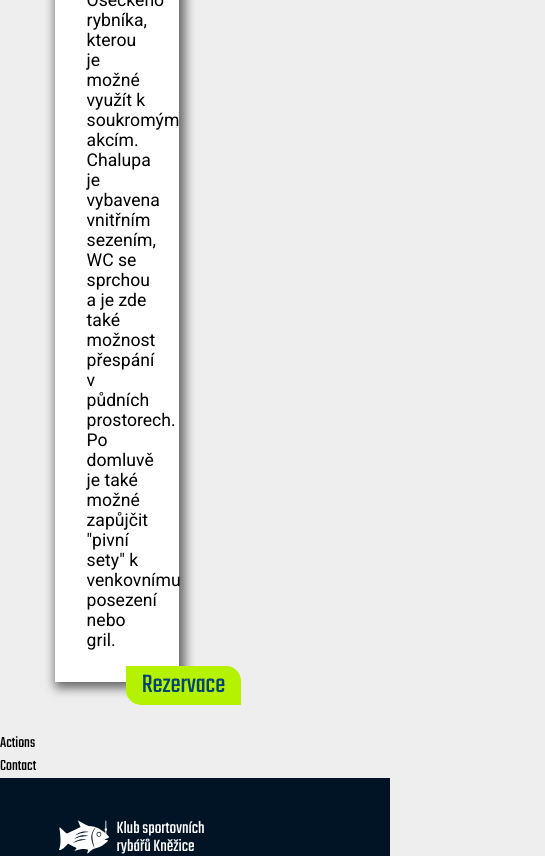
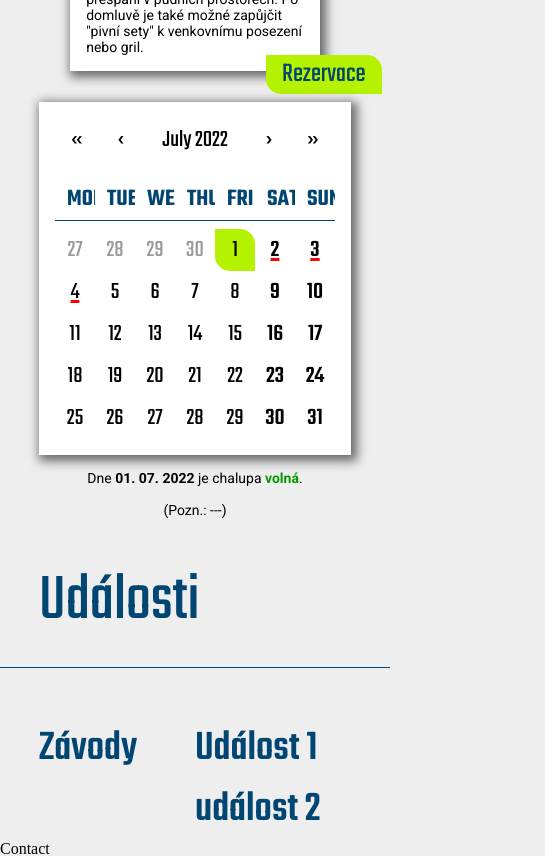
Before and after one commit to TrejbalPetr/REACT-Rybari-Knezice, a React (Create React App) app: page / in a window 390 px wide. Shown: the part 2760-3616 px from the top of the page, 545 px wide, since content can reach past the window. Built offline with nearby package versions, Linux system fonts and the light colour scheme.

Commit message:
changes callendar

```diff
--- a/package.json
+++ b/package.json
@@ -10,11 +10,13 @@
     "@types/node": "^16.11.41",
     "@types/react": "^18.0.14",
     "@types/react-dom": "^18.0.5",
+    "date-fns": "^2.28.0",
     "react": "^18.2.0",
     "react-calendar": "^3.7.0",
     "react-countup": "^6.3.0",
     "react-dom": "^18.2.0",
     "react-icons": "^4.4.0",
+    "react-moment": "^1.1.2",
     "react-scripts": "5.0.1",
     "typescript": "^4.7.4",
     "web-vitals": "^2.1.4"
--- a/src/App.css
+++ b/src/App.css
@@ -3,7 +3,6 @@
     padding: 0;
     margin: 0;
     scroll-behavior: smooth;
-    font-family: var(--font-titles);
 }
 
 body {
@@ -13,6 +12,7 @@ body {
 a {
     color: unset;
     text-decoration: none;
+    font-family: var(--font-titles);
 }
 
 p {
@@ -24,17 +24,20 @@ h1 {
     font-size: 67.1px;
     line-height: 100%;
     font-weight: 400;
+    font-family: var(--font-titles);
 }
 
 h2 {
     font-size: 43px;
     font-weight: 500;
+    font-family: var(--font-titles);
 }
 
 h4 {
     font-size: 27.5px;
     font-weight: 400;
     line-height: 100%;
+    font-family: var(--font-titles);
 }
 
 button {
@@ -44,6 +47,7 @@ button {
     margin: 0.5rem;
     border: 0;
     border-radius: 0 15px 0 15px;
+    font-family: var(--font-titles);
 }
 
 .BtnTransparent {
@@ -55,6 +59,7 @@ button {
     background-color: var(--green);
     color: var(--blue);
 }
+
 
 .foto_bg{
     background-image: linear-gradient(rgba(0, 0, 0, 0.4),rgba(0, 0, 0, 0.4)),url("./images/Background.png");
--- a/src/App.tsx
+++ b/src/App.tsx
@@ -1,5 +1,5 @@
 import React from 'react';
-import { Navbar, Header, Squares, About, Numbers, Members, Catches, Contact, Cottage, Actions, Footer } from './components';
+import { Navbar, Header, Squares, About, Numbers, Members, Catches, Contact, Cottage, Events, Footer } from './components';
 import './App.css';
 
 function App() {
@@ -15,7 +15,7 @@ function App() {
       <Members />
       <Catches />
       <Cottage />
-      <Actions />
+      <Events />
       <Contact />
       <Footer />
     </div>
--- a/src/components/actions/Actions.tsx
+++ /dev/null
@@ -1,9 +0,0 @@
-import React from 'react'
-
-const Actions = () => {
-  return (
-    <div>Actions</div>
-  )
-}
-
-export default Actions
--- a/src/components/cottage/Cottage.tsx
+++ b/src/components/cottage/Cottage.tsx
@@ -1,13 +1,41 @@
 import React, { useState } from 'react'
+import Calendar from 'react-calendar'
+import moment from 'moment'
+
 import CottageImg from "../../images/Cottage.jpg"
-// import Callendar from "../../images/Callendar.png"
+
 import 'react-calendar/dist/Calendar.css';
+import "./cottage.css" /*CSS kalendáře v Calendar.css */
 
-import Calendar from 'react-calendar'
-import "./cottage.css"
+
 
 const Cottage = () => {
-  const [value, onChange] = useState(new Date());
+  const [dateState, setDateState] = useState(new Date());
+
+  const [fullDates, setFullDates] = useState([
+    {date: new Date('2022-07-02'), text: "Olík"},
+    {date: new Date('2022-07-03'), text: "Kamča"},
+    {date: new Date('2022-07-04'), text: "Hanička"}
+  ]);
+
+  let vybranyDen: String = "---"
+  let textColor: string = "#009900"
+  let allFullDates: Date[] = [];
+
+  for(let i = 0; i < fullDates.length; i++){
+    allFullDates.push(fullDates[i].date);
+  }
+
+  for(let i = 0; i < fullDates.length; i++){
+    if(fullDates[i].date.getFullYear() === dateState.getFullYear() && fullDates[i].date.getMonth() === dateState.getMonth() && fullDates[i].date.getDate() === dateState.getDate()){
+      vybranyDen = fullDates[i].text;
+      textColor = "#ff0000";
+      break;
+    }else{
+      vybranyDen = "---";
+      textColor = "#009900";
+    }
+  }
 
   return (
     <div className='Cottage'>
@@ -24,10 +52,16 @@ const Cottage = () => {
         </button>
       </div>
       <div className='CottageRight'>
-        <div className='CottageRightImg'>
-          {/* <img src={Callendar} alt="Kalendář" /> */}
-          <Calendar onChange={onChange} value={value} />
-        </div>
+        <Calendar onChange={setDateState} value={dateState}
+          tileClassName = {({ date, view }) => {
+            if((view === 'month') && allFullDates.some(disabledDate => date.getFullYear() === disabledDate.getFullYear() && date.getMonth() === disabledDate.getMonth() && date.getDate() === disabledDate.getDate())){
+              return 'CottageFull';
+            }
+          }}
+        />
+
+        <p className='CalendarResult'>Dne <b>{moment(dateState).format('DD. MM. YYYY')}</b> je chalupa <b style={{color: textColor}}>{vybranyDen !== "---" ? "obsazená" : "volná"}</b>.</p>
+        <p>(Pozn.: {vybranyDen})</p>
       </div>
     </div>
   )
--- a/src/components/cottage/cottage.css
+++ b/src/components/cottage/cottage.css
@@ -34,3 +34,119 @@
     margin-right: -80%;
     margin-top: -1rem;
 }
+
+.CottageRight {
+    max-width: 45%;
+    display: flex;
+    flex-direction: column;
+    /* justify-content: center; */
+    align-items: center;
+}
+
+.react-calendar {
+    font-family: var(--font-titles);
+    padding: 1rem;
+    width: auto;
+    box-shadow: 3px 3px 10px 3px var(--greyText);
+    border: 0;
+}
+
+.react-calendar__tile--now {
+    background-color: transparent;
+    text-decoration: 3px underline var(--green);
+}
+
+.react-calendar__tile--active:enabled:hover,
+.react-calendar__tile--active:enabled:focus {
+    background-color: var(--green);
+    /* color: var(--blue); */
+    /* text-decoration: underline; */
+    /* font-weight: 600; */
+    /* border: 1px solid var(--blue); */
+}
+
+.react-calendar__month-view__days__day--weekend {
+    color: black;
+    font-weight: 500;
+  }
+
+.react-calendar__tile--active,
+.react-calendar__tile--active {
+    /* color: var(--blue); */
+    background-color: var(--green);
+    color: black;
+    /* text-decoration: underline; */
+}
+
+.react-calendar__month-view__weekdays {
+    font-size: 24px;
+    font-weight: 600;
+    color: var(--blue);
+    border-bottom: 1px solid var(--blue);
+    margin-bottom: 0.5rem;
+}
+
+.react-calendar__month-view__days__day--neighboringMonth {
+    color: var(--lightGreyText);
+}
+
+.react-calendar__navigation button{
+    font-size: 27.5px;  /* h4 */
+}
+
+.CottageFull{
+    text-decoration: 3px underline red;
+}
+
+abbr[title] {
+    text-decoration: none;
+}
+
+.CalendarResult{
+    padding: 5%;
+    padding-bottom: 1rem;
+}
+
+@media screen and (max-width: 1050px) {
+    .CottageLeftText{
+        padding: 1rem;
+    }
+    .CottageLeftText h1{
+        font-size: 56px;
+    }
+}
+
+@media screen and (max-width: 950px) {
+    .Cottage {
+        flex-direction: column;
+        justify-content: center;
+        align-items: center;
+    }
+
+    .CottageLeft{
+        max-width: 100%;
+    }
+
+    .CottageRight{
+        max-width: 80%;
+    }
+}
+
+@media screen and (max-width: 550px) {
+    .CottageLeftText h1{
+        font-size: 37px;
+    }
+
+    .Cottage p{
+        font-size: 14px;
+    }
+
+    .CottageRight button{
+        font-size: 24px;
+        line-height: 22px;
+    }
+
+    .CottageRight{
+        max-width: 100%;
+    }
+}
--- /dev/null
+++ b/src/components/events/Events.tsx
@@ -0,0 +1,21 @@
+import React from 'react'
+import "./events.css"
+
+const Events = () => {
+  return (
+    <div className='EventsMain' id='events'>
+      <h1>Události</h1>
+      <div className='Events'>
+        <div className='EventLeft'>
+          <h2>Závody</h2>
+        </div>
+        <div className='EventsRight'>
+          <h2>Událost 1</h2>
+          <h2>událost 2</h2>
+        </div>
+      </div>
+    </div>
+  )
+}
+
+export default Events
--- /dev/null
+++ b/src/components/events/events.css
@@ -0,0 +1,24 @@
+.EventsMain h1{
+    height: 130px;
+    display: flex;
+    flex-direction: column;
+    justify-content: center;
+    border-bottom: 1px solid var(--blue);
+    margin-bottom: 50px;
+    color: var(--blue);
+    padding: 0 10%;
+}
+
+.Events {
+    display: flex;
+    flex-direction: row;
+    padding: 0 10%;
+}
+
+.EventLeft {
+    width: 50%;
+}
+
+.EventRight {
+    width: 50%;
+}
--- a/src/components/index.ts
+++ b/src/components/index.ts
@@ -8,4 +8,4 @@ export { default as Contact } from "./contact/Contact";
 export { default as Squares } from "./squares/Squares";
 export { default as Numbers } from "./numbers/Numbers";
 export { default as Cottage } from "./cottage/Cottage";
-export { default as Actions } from "./actions/Actions";
+export { default as Events } from "./events/Events";
--- a/src/components/navbar/Navbar.tsx
+++ b/src/components/navbar/Navbar.tsx
@@ -21,7 +21,7 @@ const Navbar = () => {
       <h4><a href="#home"><img src={home} alt="home" /></a></h4>
         <h4><a href="#about">O klubu</a></h4>
         <h4><a href="#catches">Úlovky</a></h4>
-        <h4><a href="#actions">Akce</a></h4>
+        <h4><a href="#events">Události</a></h4>
         <h4><a href="#forMembers">Pro členy</a></h4>
         <h4><a href="#contact">Kontakty</a></h4>
         <h4 className="homeIcon"><a href="#login"><img src={admin} alt="admin" /></a></h4>
@@ -36,7 +36,7 @@ const Navbar = () => {
             <h4><a href="#home"><img src={home} alt="home" /></a></h4>
             <h4><a href="#about">O klubu</a></h4>
             <h4><a href="#catches">Úlovky</a></h4>
-            <h4><a href="#actions">Akce</a></h4>
+            <h4><a href="#events">Události</a></h4>
             <h4><a href="#forMembers">Pro členy</a></h4>
             <h4><a href="#contact">Kontakty</a></h4>
             <h4><a href="#login"><img src={admin} alt="admin" /></a></h4>
```
Also changed, not shown: src/components/actions/actions.css (deleted), 1 other file (tests, documents, lock files or other folders).
